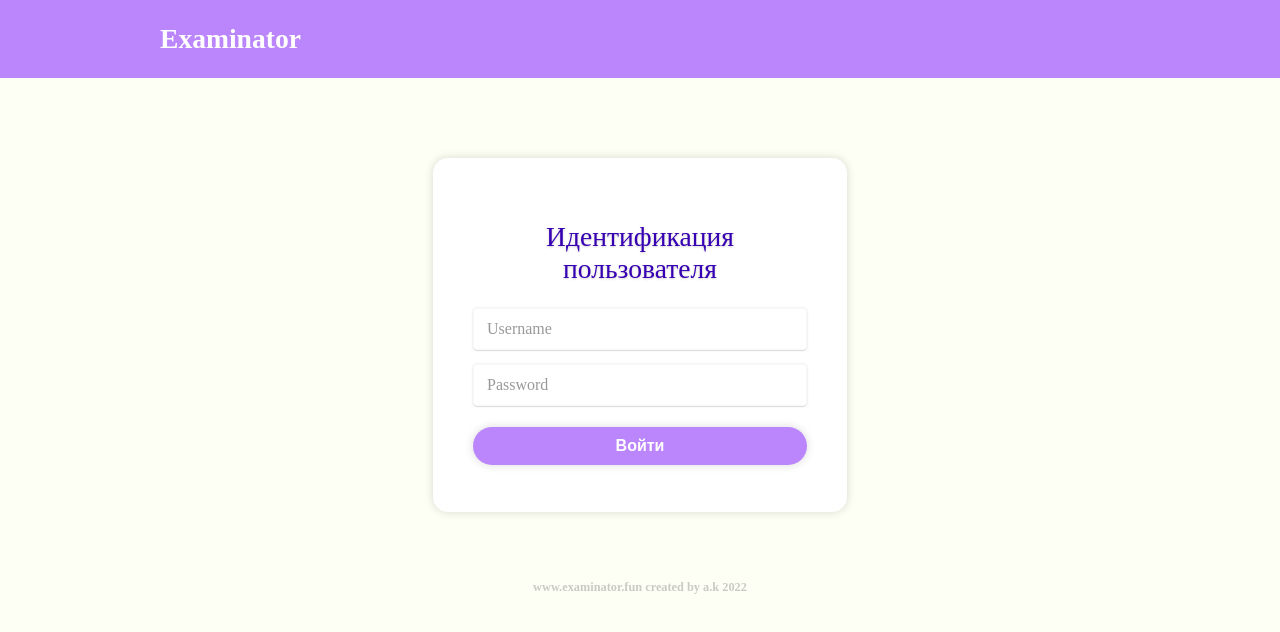
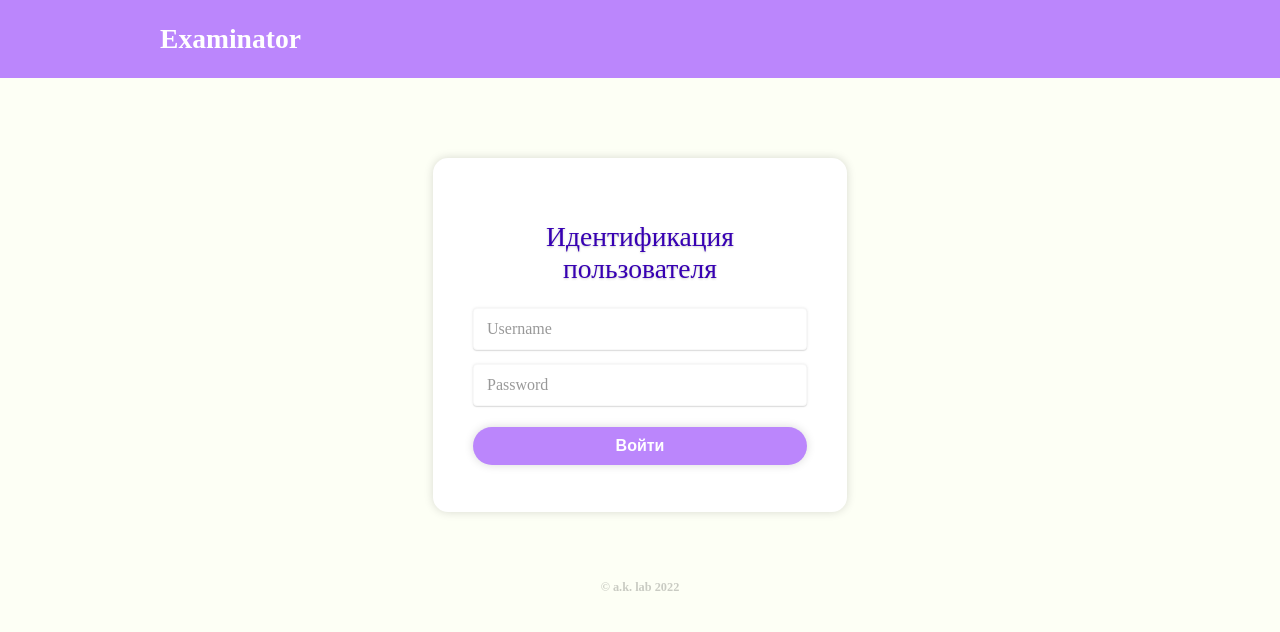
Before and after one commit to AndreyKonovalenko/examinator, a React (Create React App) app in the folder client/: page /login in a window 1280 px wide. Shown: the top 632 px of the page. Built offline with nearby package versions, Linux system fonts and the light colour scheme; a web font is replaced by a local one.

Commit message:
chore: fixed type

```diff
--- a/client/src/components/Footer.js
+++ b/client/src/components/Footer.js
@@ -1,9 +1,9 @@
-import { StyledFooter } from "./styles/Footer.styled.js";
+import { StyledFooter } from './styles/Footer.styled.js';
 
 const Footer = () => {
   return (
     <StyledFooter>
-      <h6>www.examinator.fun created by a.k 2022 </h6>
+      <h6>© a.k. lab 2022 </h6>
     </StyledFooter>
   );
 };
```
